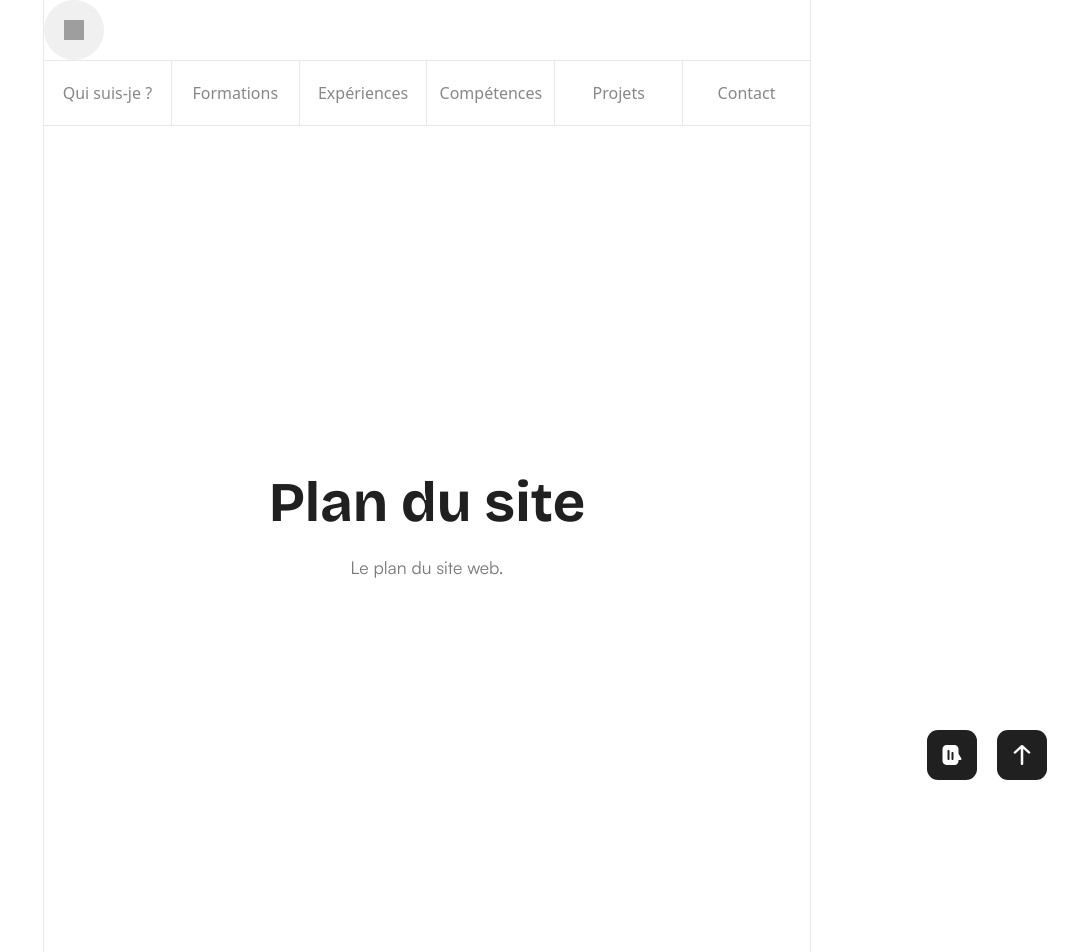
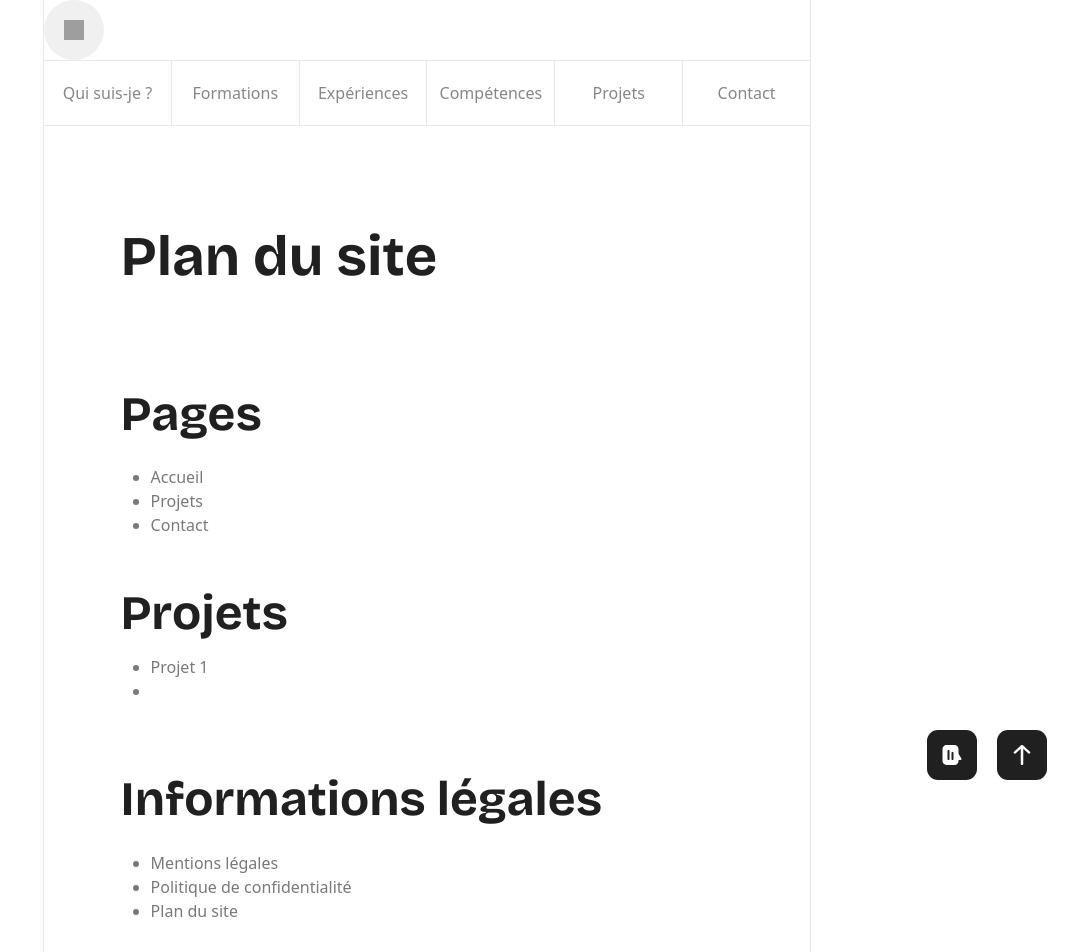
Before and after one commit to theolg29/mainfolio, an Astro site: page /plan-du-site in a window 1280 px wide. Shown: the top 952 px of the page, without its empty margins (213-1280 px from the left). Built offline with nearby package versions, Linux system fonts and the light colour scheme; Astro itself is replaced by a stand-in of ours; grey boxes are pictures that could not be loaded.

Commit message:
Feat: add sitemap

```diff
--- a/astro.config.mjs
+++ b/astro.config.mjs
@@ -5,14 +5,18 @@ import tailwind from "@astrojs/tailwind";
 import vercel from "@astrojs/vercel";
 import playformCompress from "@playform/compress";
 
+import sitemap from "@astrojs/sitemap";
+
 // https://astro.build/config
 export default defineConfig({
+  site: 'https://theolegourrierec.fr',
   integrations: [
     tailwind({
       applyBaseStyles: false,
     }),
     react(),
     playformCompress(),
+    sitemap(),
   ],
   output: "static",
   adapter: vercel(),
--- a/package.json
+++ b/package.json
@@ -10,6 +10,7 @@
   },
   "dependencies": {
     "@astrojs/react": "^4.1.5",
+    "@astrojs/sitemap": "^3.2.1",
     "@astrojs/tailwind": "^5.1.4",
     "@astrojs/vercel": "^8.0.3",
     "@playform/compress": "^0.1.7",
--- /dev/null
+++ b/public/robots.txt
@@ -0,0 +1,4 @@
+User-agent: *
+Allow: /
+
+Sitemap: https://theolegourrierec.fr/sitemap-index.xml
--- a/src/pages/plan-du-site.astro
+++ b/src/pages/plan-du-site.astro
@@ -4,8 +4,25 @@ import MainLayout from "../layouts/MainLayout.astro";
 ---
 
 <MainLayout title="Plan du site" description="Plan du site web">
-    <div class="sitemap flex flex-col items-center justify-center gap-5 h-screen">
-        <h1>Plan du site</h1>
-        <p>Le plan du site web.</p>
-    </div>
-</MainLayout>
+  <div class="container legal flex flex-col justify-start">
+    <h1>Plan du site</h1>
+    <h2>Pages</h2>
+    <ul>
+      <li><a class="link" href="/">Accueil</a></li>
+      <li><a class="link" href="/projects">Projets</a></li>
+      <li><a class="link" href="/contact">Contact</a></li>
+      <h2>Projets</h2>
+      <ul>
+        <li><a class="link" href="/projects/projet1">Projet 1</a></li>
+        <li></li>
+      </ul>
+    </ul>
+    <h2>Informations légales</h2>
+      <ul>
+        <li><a class="link" href="/mentions-legales">Mentions légales</a></li>
+        <li><a class="link" href="/politique-de-confidentialite">Politique de confidentialité</a></li>
+        <li><a class="link" href="/plan-du-site">Plan du site</a></li>
+      </ul>
+    </ul>
+  </div></MainLayout
+>
```
Also changed, not shown: pnpm-lock.yaml.
